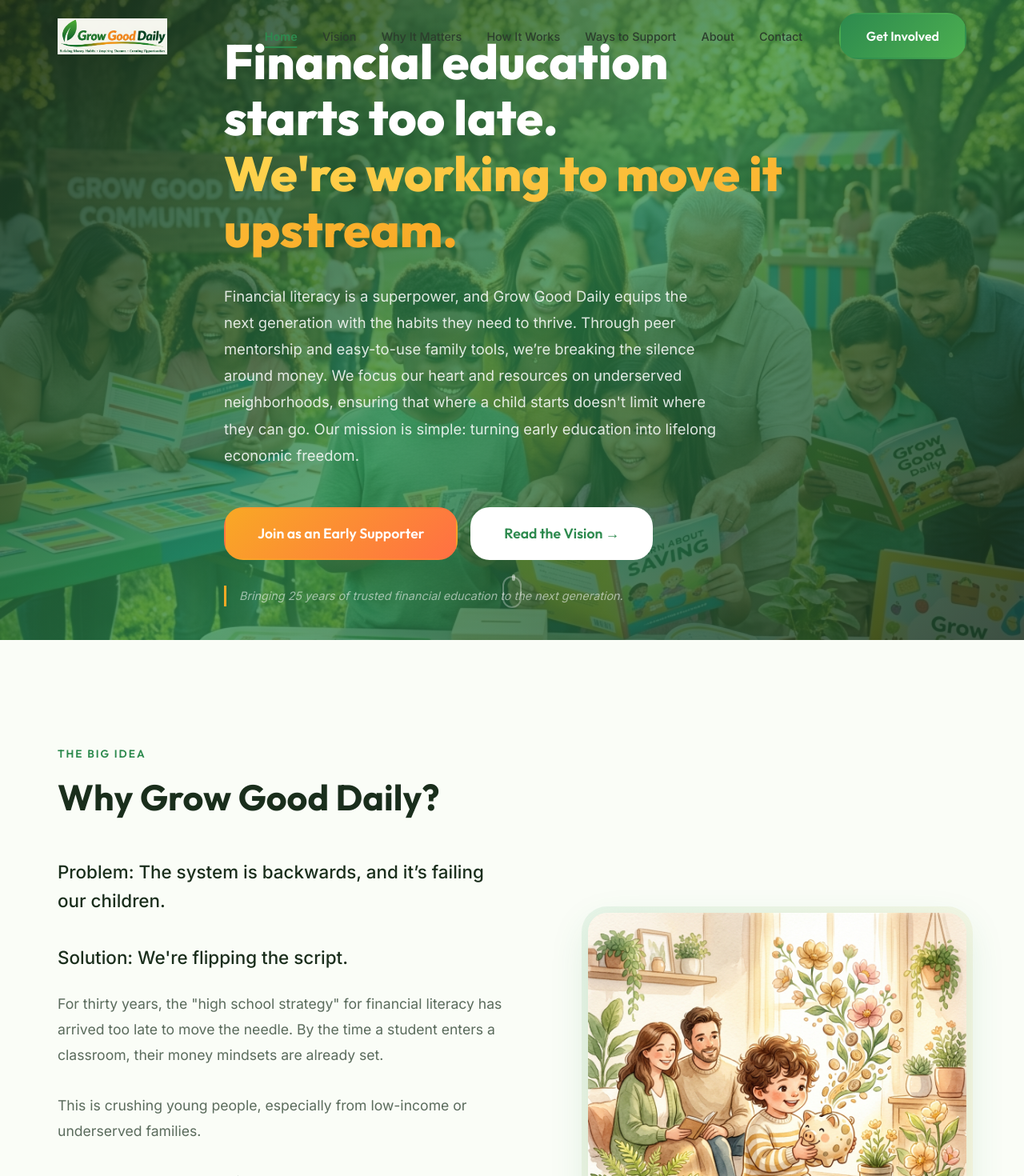
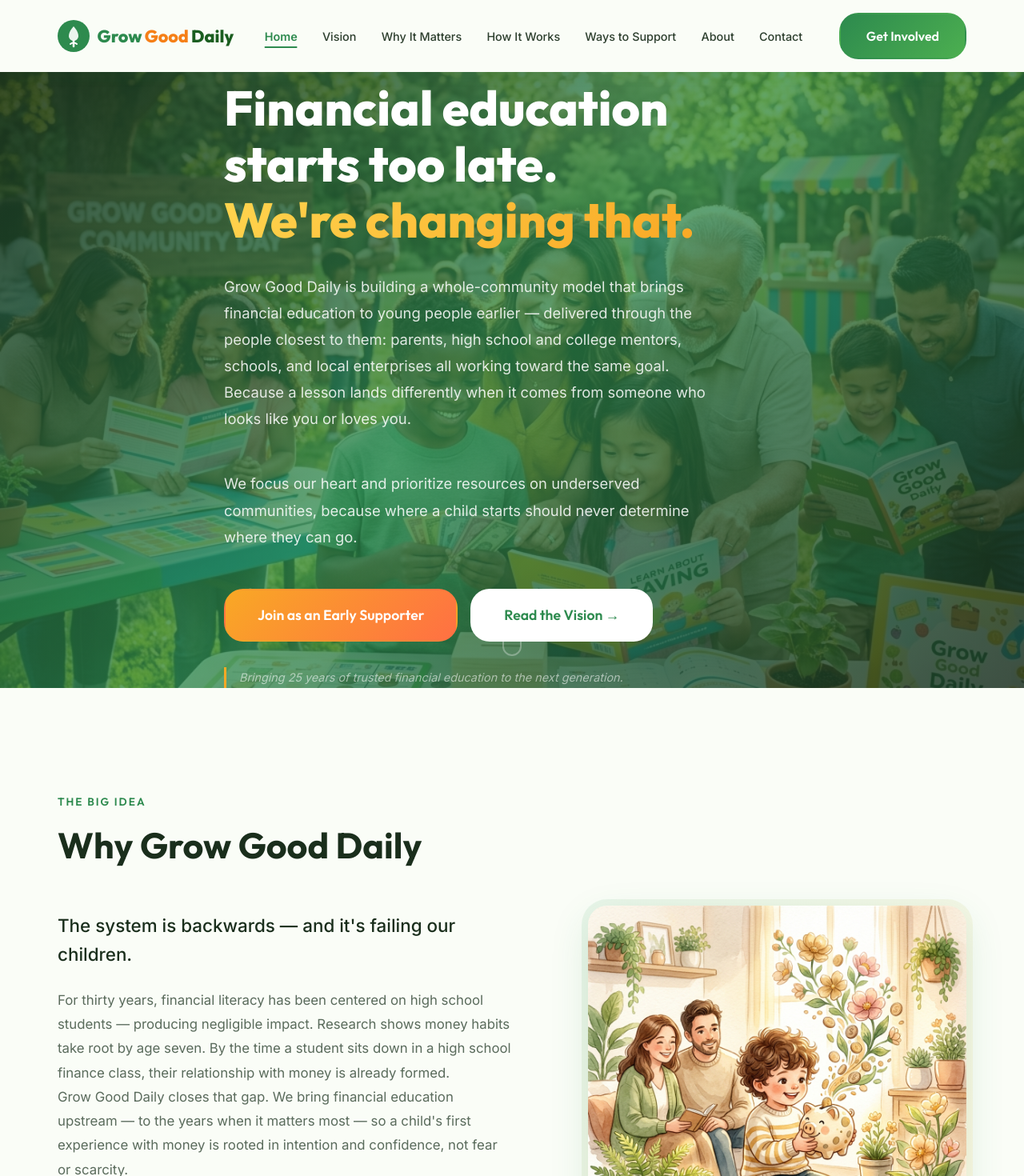
Before and after one commit to HMCJPG/GrowGoodDaily, a React (Vite) app: page / in a window 1280 px wide. Shown: the top 1470 px of the page at 80% size. Built offline with nearby package versions, Linux system fonts and the light colour scheme.

Commit message:
fixed replacement text

```diff
--- a/src/components/Footer.jsx
+++ b/src/components/Footer.jsx
@@ -7,7 +7,19 @@ export default function Footer() {
       <div className="footer__top container">
         <div className="footer__brand">
           <Link to="/" className="footer__logo" id="footer-logo">
-            <img src="/images/GrowGoodDaily.logo2C.png" alt="Grow Good Daily" className="footer__logo-img" style={{ maxHeight: '40px', objectFit: 'contain' }} />
+            <svg viewBox="0 0 40 40" fill="none" xmlns="http://www.w3.org/2000/svg" width="36" height="36">
+              <circle cx="20" cy="20" r="20" fill="url(#footerLogoGrad)" />
+              <path d="M20 8C20 8 14 14 14 20C14 23.3 16.7 26 20 26C23.3 26 26 23.3 26 20C26 14 20 8 20 8Z" fill="white" opacity="0.9" />
+              <path d="M20 26V33" stroke="white" strokeWidth="2.5" strokeLinecap="round" />
+              <path d="M16 30C18 28 22 28 24 30" stroke="white" strokeWidth="2" strokeLinecap="round" fill="none" />
+              <defs>
+                <linearGradient id="footerLogoGrad" x1="0" y1="0" x2="40" y2="40">
+                  <stop stopColor="#4CAF50" />
+                  <stop offset="1" stopColor="#81C784" />
+                </linearGradient>
+              </defs>
+            </svg>
+            <span className="footer__logo-text">Grow Good Daily</span>
           </Link>
           <p className="footer__tagline">
             Helping children, families, and communities build healthy money habits, stronger confidence, and bigger futures.
--- a/src/components/Header.css
+++ b/src/components/Header.css
@@ -10,14 +10,13 @@
   z-index: 1000;
   padding: 1rem 0;
   transition: all var(--transition-base);
-  background: transparent;
+  background: rgba(250, 253, 247, 1);
+  backdrop-filter: blur(20px);
+  -webkit-backdrop-filter: blur(20px);
+  box-shadow: 0 2px 20px rgba(45, 138, 78, 0.08);
 }
 
 .header--scrolled {
-  background: rgba(250, 253, 247, 0.95);
-  backdrop-filter: blur(20px);
-  -webkit-backdrop-filter: blur(20px);
-  box-shadow: 0 2px 20px rgba(45, 138, 78, 0.08);
   padding: 0.6rem 0;
 }
 
--- a/src/components/Header.jsx
+++ b/src/components/Header.jsx
@@ -34,7 +34,25 @@ export default function Header() {
     <header className={`header ${isScrolled ? 'header--scrolled' : ''}`} id="site-header">
       <div className="header__inner container">
         <Link to="/" className="header__logo" id="header-logo" aria-label="Grow Good Daily Home">
-          <img src="/images/GrowGoodDaily.logo2C.png" alt="Grow Good Daily" className="header__logo-img" style={{ maxHeight: '45px', objectFit: 'contain' }} />
+          <div className="header__logo-icon">
+            <svg viewBox="0 0 40 40" fill="none" xmlns="http://www.w3.org/2000/svg">
+              <circle cx="20" cy="20" r="20" fill="url(#logoGrad)" />
+              <path d="M20 8C20 8 14 14 14 20C14 23.3 16.7 26 20 26C23.3 26 26 23.3 26 20C26 14 20 8 20 8Z" fill="white" opacity="0.9" />
+              <path d="M20 26V33" stroke="white" strokeWidth="2.5" strokeLinecap="round" />
+              <path d="M16 30C18 28 22 28 24 30" stroke="white" strokeWidth="2" strokeLinecap="round" fill="none" />
+              <defs>
+                <linearGradient id="logoGrad" x1="0" y1="0" x2="40" y2="40">
+                  <stop stopColor="#2D8A4E" />
+                  <stop offset="1" stopColor="#4CAF50" />
+                </linearGradient>
+              </defs>
+            </svg>
+          </div>
+          <span className="header__logo-text">
+            <span className="header__logo-grow">Grow</span>
+            <span className="header__logo-good">Good</span>
+            <span className="header__logo-daily">Daily</span>
+          </span>
         </Link>
 
         <nav className={`header__nav ${isMobileMenuOpen ? 'header__nav--open' : ''}`} id="main-navigation" aria-label="Main navigation">
--- a/src/pages/HomePage.css
+++ b/src/pages/HomePage.css
@@ -7,8 +7,9 @@
   position: relative;
   min-height: 100vh;
   display: flex;
-  align-items: center;
+  align-items: flex-start;
   overflow: hidden;
+  padding-top: 100px;
 }
 
 .hero__bg {
@@ -26,18 +27,16 @@
 .hero__overlay {
   position: absolute;
   inset: 0;
-  background: linear-gradient(
-    135deg,
-    rgba(26, 46, 28, 0.88) 0%,
-    rgba(45, 138, 78, 0.75) 50%,
-    rgba(26, 46, 28, 0.82) 100%
-  );
+  background: linear-gradient(135deg,
+      rgba(26, 46, 28, 0.88) 0%,
+      rgba(45, 138, 78, 0.75) 50%,
+      rgba(26, 46, 28, 0.82) 100%);
 }
 
 .hero__content {
   position: relative;
   z-index: 1;
-  padding-top: 120px;
+  padding-top: 60px;
   padding-bottom: 80px;
 }
 
@@ -247,6 +246,31 @@
   font-size: 0.9rem;
   color: var(--color-text-muted);
   line-height: 1.6;
+}
+
+.model__blockquote {
+  max-width: 720px;
+  margin: var(--space-3xl) auto var(--space-2xl);
+  padding: var(--space-2xl) var(--space-3xl);
+  background: var(--color-bg-alt);
+  border-left: 4px solid var(--color-primary);
+  border-radius: 0 var(--radius-lg) var(--radius-lg) 0;
+  text-align: left;
+}
+
+.model__blockquote p {
+  font-size: 1.1rem;
+  font-style: italic;
+  line-height: 1.7;
+  color: var(--color-dark);
+  margin-bottom: var(--space-md);
+}
+
+.model__blockquote cite {
+  font-size: 0.9rem;
+  font-style: normal;
+  color: var(--color-text-muted);
+  font-weight: 500;
 }
 
 /* --- Why Now --- */
@@ -519,7 +543,7 @@
   scroll-snap-type: x mandatory;
   -webkit-overflow-scrolling: touch;
   scrollbar-width: thin;
-  scrollbar-color: rgba(255,255,255,0.25) transparent;
+  scrollbar-color: rgba(255, 255, 255, 0.25) transparent;
   padding: var(--space-xl) 0 var(--space-2xl);
   margin: 0 -1rem;
 }
@@ -529,17 +553,17 @@
 }
 
 .fiveyr__track-wrapper::-webkit-scrollbar-track {
-  background: rgba(255,255,255,0.05);
+  background: rgba(255, 255, 255, 0.05);
   border-radius: 3px;
 }
 
 .fiveyr__track-wrapper::-webkit-scrollbar-thumb {
-  background: rgba(255,255,255,0.2);
+  background: rgba(255, 255, 255, 0.2);
   border-radius: 3px;
 }
 
 .fiveyr__track-wrapper::-webkit-scrollbar-thumb:hover {
-  background: rgba(255,255,255,0.35);
+  background: rgba(255, 255, 255, 0.35);
 }
 
 .fiveyr__track {
@@ -740,7 +764,7 @@
 
 @media (max-width: 768px) {
   .hero__content {
-    padding-top: 100px;
+    padding-top: 40px;
   }
 
   .big-idea__grid {
--- a/src/pages/HomePage.jsx
+++ b/src/pages/HomePage.jsx
@@ -39,13 +39,15 @@ export default function HomePage() {
         </div>
         <div className="hero__content container">
           <div className="hero__text">
-
             <h1 className="hero__title animate-fade-up delay-1">
               Financial education starts too late.<br />
-              <span className="hero__title-highlight">We're working to move it upstream.</span>
+              <span className="hero__title-highlight">We're changing that.</span>
             </h1>
             <p className="hero__subtitle animate-fade-up delay-2">
-              Financial literacy is a superpower, and Grow Good Daily equips the next generation with the habits they need to thrive. Through peer mentorship and easy-to-use family tools, we’re breaking the silence around money. We focus our heart and resources on underserved neighborhoods, ensuring that where a child starts doesn't limit where they can go. Our mission is simple: turning early education into lifelong economic freedom.
+              Grow Good Daily is building a whole-community model that brings financial education to young people earlier — delivered through the people closest to them: parents, high school and college mentors, schools, and local enterprises all working toward the same goal. Because a lesson lands differently when it comes from someone who looks like you or loves you.
+            </p>
+            <p className="hero__subtitle animate-fade-up delay-2" style={{ marginTop: 'var(--space-md)' }}>
+              We focus our heart and prioritize resources on underserved communities, because where a child starts should never determine where they can go.
             </p>
             <div className="btn-group animate-fade-up delay-3">
               <Link to="/contact" className="btn btn--accent btn--lg" id="hero-cta-primary">
@@ -70,36 +72,20 @@ export default function HomePage() {
         <div className="container">
           <AnimatedSection className="big-idea__content">
             <span className="section__label">The Big Idea</span>
-            <h2 className="section__title">Why Grow Good Daily?</h2>
+            <h2 className="section__title">Why Grow Good Daily</h2>
             <div className="big-idea__grid">
               <div className="big-idea__text">
                 <p className="big-idea__lead">
-                  Problem: The system is backwards, and it’s failing our children.
-                  <br></br>
-                  <br></br>
-
-                  Solution: We're flipping the script.
+                  The system is backwards — and it's failing our children.
                 </p>
                 <p>
-                  For thirty years, the "high school strategy" for financial literacy has arrived too late to move the needle. By the time a student enters a classroom, their money mindsets are already set.
-
-                  <br></br>
-                  <br></br>
-
-
-                  This is crushing young people, especially from low-income or underserved families.
-
-                  <br></br>
-
-
-
-                  <br></br>
-
-
-
-                  Research shows these habits take root by age seven.
-
-                  Grow Good Daily flips the script. We close the gap between when habits form and when education begins. By moving financial education upstream, we ensure a child’s first experience with money is rooted in intention and confidence, rather than fear or scarcity. We aren’t just teaching math; we are redesigning the starting line for generational wealth.
+                  For thirty years, financial literacy has been centered on high school students — producing negligible impact. Research shows money habits take root by age seven. By the time a student sits down in a high school finance class, their relationship with money is already formed.
+                </p>
+                <p>
+                  Grow Good Daily closes that gap. We bring financial education upstream — to the years when it matters most — so a child's first experience with money is rooted in intention and confidence, not fear or scarcity.
+                </p>
+                <p className="big-idea__lead" style={{ marginTop: 'var(--space-lg)' }}>
+                  We aren't just teaching financial literacy. We're redesigning the starting line.
                 </p>
               </div>
               <div className="big-idea__image">
@@ -142,7 +128,7 @@ export default function HomePage() {
             <span className="section__label">The Model</span>
             <h2 className="section__title">How It Works</h2>
             <p className="section__subtitle">
-              An intergenerational approach that connects children, youth, families, schools, and communities.
+              Grow Good Daily uses a whole-community intergenerational model — engaging youth, parents, schools, and local enterprises together — so that financial education is reinforced everywhere a young person learns and grows, creating the consistent, long-term conditions real change requires.
             </p>
           </AnimatedSection>
           <div className="model__steps">
@@ -155,6 +141,12 @@ export default function HomePage() {
               </AnimatedSection>
             ))}
           </div>
+          <AnimatedSection className="model__quote text-center" delay={0.45}>
+            <blockquote className="model__blockquote">
+              <p>"In 26 years of this work, we've learned that when you involve everyone who impacts young children, you impact and change everyone — families, communities, the entire system."</p>
+              <cite>— Sam X Renick, Founder: Grow Good Daily, SammyRabbit.com, BedtimeMoneyHabits.com</cite>
+            </blockquote>
+          </AnimatedSection>
           <AnimatedSection className="text-center" delay={0.5}>
             <Link to="/how-it-works" className="btn btn--primary" id="model-learn-more">
               Learn More About Our Model →
@@ -416,24 +408,20 @@ export default function HomePage() {
             <span className="section__label">Get Involved</span>
             <h2 className="section__title">Become a Founding Supporter</h2>
             <p className="section__subtitle" style={{ color: 'rgba(255,255,255,0.8)' }}>
-              Help launch a new model for earlier financial education, stronger families, youth leadership, and broader economic opportunity.
+              Help launch a new model for financial education, stronger families, and youth leadership — building real economic independence for generations to come.
             </p>
             <div className="cta-section__options">
               <Link to="/contact?interest=funding" className="cta-section__option" id="cta-fund">
                 <span className="cta-section__option-icon">💰</span>
-                <span className="cta-section__option-text">I want to fund</span>
+                <span className="cta-section__option-text">Fund</span>
               </Link>
               <Link to="/contact?interest=partnership" className="cta-section__option" id="cta-partner">
                 <span className="cta-section__option-icon">🤝</span>
-                <span className="cta-section__option-text">I want to partner</span>
+                <span className="cta-section__option-text">Partner</span>
               </Link>
-              <Link to="/contact?interest=advisory" className="cta-section__option" id="cta-advise">
-                <span className="cta-section__option-icon">💡</span>
-                <span className="cta-section__option-text">I want to advise</span>
-              </Link>
-              <Link to="/contact?interest=updates" className="cta-section__option" id="cta-updates">
-                <span className="cta-section__option-icon">📩</span>
-                <span className="cta-section__option-text">I want updates</span>
+              <Link to="/contact?interest=volunteer" className="cta-section__option" id="cta-volunteer">
+                <span className="cta-section__option-icon">🙌</span>
+                <span className="cta-section__option-text">Volunteer</span>
               </Link>
             </div>
           </AnimatedSection>
@@ -446,7 +434,7 @@ export default function HomePage() {
           <AnimatedSection>
             <div className="transparency__content">
               <p className="transparency__text">
-                Grow Good Daily is in its formative stage. We are now sharing the vision, building early relationships, and inviting founding supporters to help shape and launch the work.
+                Grow Good Daily is in its earliest stage. The vision is set. Now we're looking to get the right people and enterprises "on the bus" in the "right roles" to help us launch it.
               </p>
             </div>
           </AnimatedSection>
```
